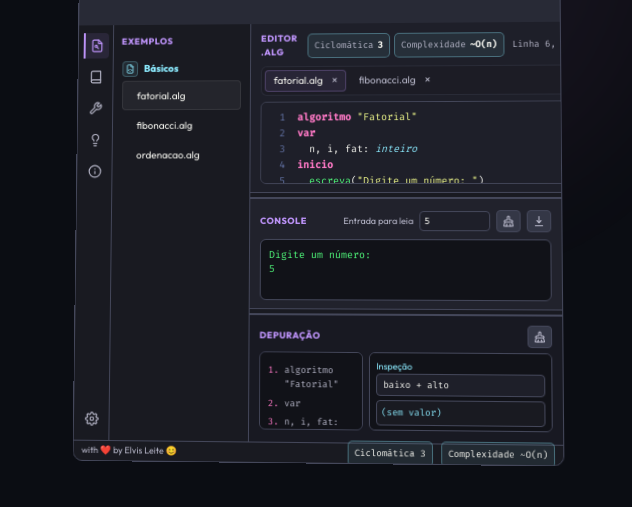
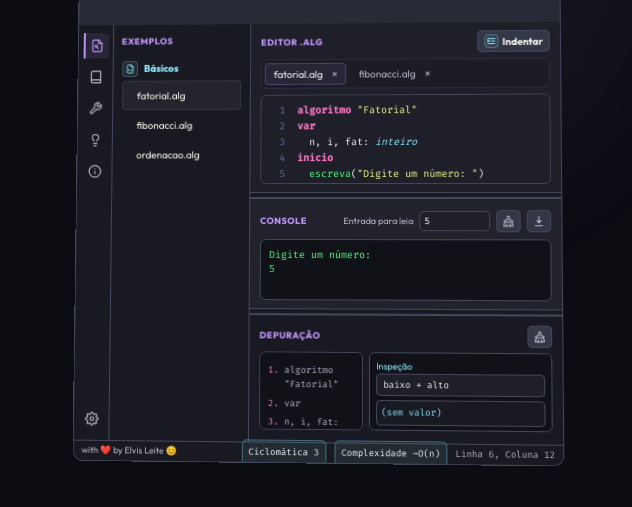
Before and after one commit to elvis7t/visualg-studio, an Electron app: page docs/index.html in a window 1280 px wide. Shown: the part 239-746 px from the top of the page, 648-1280 px from the left. Drawn offline with Linux system fonts and the light colour scheme; no server answers.

Commit message:
fix: adjust the display of metrics in the editor panel.

```diff
--- a/docs/index.html
+++ b/docs/index.html
@@ -2102,15 +2102,6 @@
                   <div class="editor-header">
                     <div class="panel-title">Editor .alg</div>
                     <div class="editor-actions">
-                      <div class="editor-metrics">
-                        <span class="metric-badge"
-                          ><span>Ciclomática</span><strong>3</strong></span
-                        >
-                        <span class="metric-badge"
-                          ><span>Complexidade</span><strong>~O(n)</strong></span
-                        >
-                      </div>
-                      <span class="editor-status">Linha 6, Coluna 12</span>
                       <button
                         class="editor-action-button"
                         title="Indentar codigo"
@@ -2348,6 +2339,7 @@ Digite um número:
                 <div class="status-right">
                   <span class="metric-badge">Ciclomática 3</span>
                   <span class="metric-badge">Complexidade ~O(n)</span>
+                  <span class="editor-status">Linha 6, Coluna 12</span>
                 </div>
               </footer>
             </div>
```
